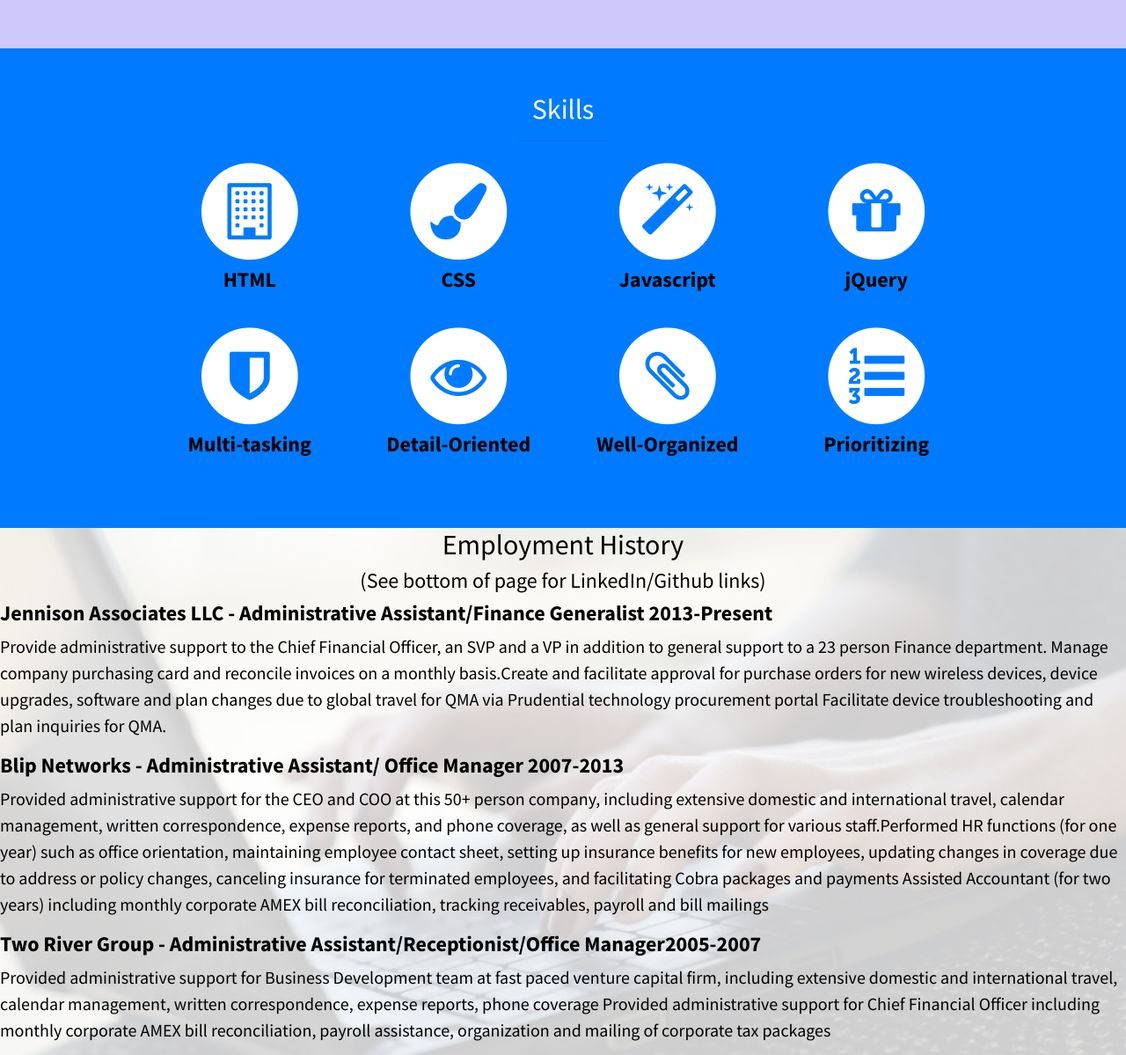
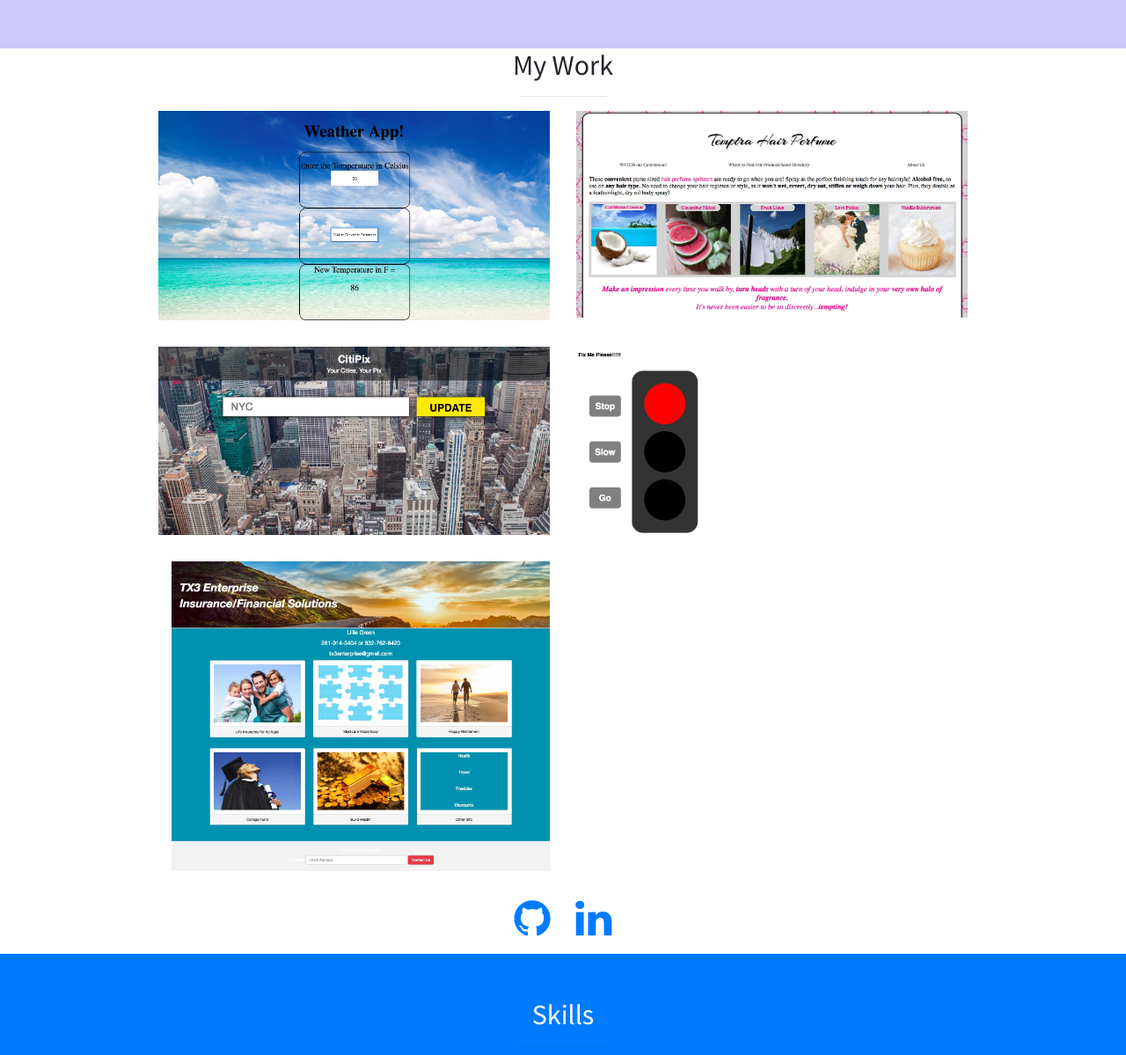
Before and after one commit to agreen2017/portfolio, a website: page index.html in a window 1280 px wide. Shown: the part 1045-2244 px from the top of the page at 88% size. Drawn offline with Linux system fonts and the light colour scheme.

Commit message:
updated index

```diff
--- a/index.html
+++ b/index.html
@@ -33,7 +33,7 @@
           <i class="fa fa-times"></i>
         </a>
         <li class="sidebar-brand">
-          <a class="js-scroll-trigger" href="#top">Start Bootstrap</a>
+          <a class="js-scroll-trigger" href="#top">Angela Green</a>
         </li>
         <li>
           <a class="js-scroll-trigger" href="#top">Home</a>
@@ -42,14 +42,15 @@
           <a class="js-scroll-trigger" href="#about">About</a>
         </li>
         <li>
-          <a class="js-scroll-trigger" href="#services">Services</a>
+          <a class="js-scroll-trigger" href="#services">Skills</a>
         </li>
         <li>
           <a class="js-scroll-trigger" href="#portfolio">Portfolio</a>
         </li>
-        <li>
-          <a class="js-scroll-trigger" href="#contact" onclick=$( "#menu-close").click();>Contact</a>
-        </li>
+        <!-- <li> -->
+          <!-- <a class="js-scroll-trigger" href="#contact" onclick=$( "#menu-close").click();>Contact</a> -->
+
+        <!-- </li> -->
       </ul>
     </nav>
 
@@ -65,15 +66,85 @@
 
     <!-- About -->
     <section id="about" class="about">
-      <div class="container text-center">
+      <div class="container ">
         <h2>
           Job Objective: With a passion to design and develop, I want to work as a junior front-end developer, so I can create and bring new ideas to life through technology. In addition to using my current skills, I am adaptable and eager to quickly learn new technology and processes. I look forward to being a great asset to a forward-thinking company.
         </h2>
+
         <!-- <p class="lead">You can jump to my github here: -->
           <!-- <a target="_blank" href="https://github.com/agreen2017">My Github Account</a>.</p> -->
       </div>
       <!-- /.container -->
     </section>
+
+    <!-- Portfolio -->
+    <section id="portfolio" class="portfolio">
+      <div class="container">
+        <div class="row">
+          <div class="col-lg-10 mx-auto text-center">
+            <h2>My Work</h2>
+            <hr class="small">
+            <div class="row">
+              <div class="col-md-6">
+                <div class="portfolio-item">
+                  <a href="https://agreen2017.github.io/temperature-app/">
+                    <img class="img-portfolio img-fluid" src="img/FireShot Weather App2.jpg">
+                  </a>
+                </div>
+              </div>
+              <div class="col-md-6">
+                <div class="portfolio-item temptra">
+                  <a href="https://agreen2017.github.io/agreen2017/">
+                    <img class="img-portfolio img-fluid" src="img/FireShot Temptra2.jpg">
+                  </a>
+                </div>
+              </div>
+              <div class="col-md-6">
+                <div class="portfolio-item">
+                  <a href="https://agreen2017.github.io/homework-04-citipix/">
+                    <img class="img-portfolio img-fluid" src="img/FireShot Citipix.jpg">
+                  </a>
+                </div>
+              </div>
+              <div class="col-md-6">
+                <div class="portfolio-item">
+                  <a href="https://agreen2017.github.io/homework-03-jquery-traffic-light/">
+                    <img class="img-portfolio img-fluid" src="img/FireShot Traffic Light.jpg">
+                  </a>
+                </div>
+              </div>
+            </div>
+            <div class="col-md-6">
+                <div class="portfolio-item">
+                  <!-- <a href="https://agreen2017.github.io/homework-03-jquery-traffic-light/"> -->
+                    <img class="img-portfolio img-fluid" src="img/FireShot TX3.jpg">
+                  </a>
+                </div>
+              </div>
+
+        <ul class="list-inline text-center">
+              <li class="list-inline-item">
+                <a href="https://github.com/agreen2017">
+                  <i class="fa fa-github fa-fw fa-3x"></i>
+                </a>
+              </li>
+              <li class="list-inline-item">
+                <a href="https://www.linkedin.com/in/angela-green-5a52b85">
+                  <i class="fa fa-linkedin fa-fw fa-3x"></i>
+                </a>
+              </li>
+
+            </ul>
+            <!-- /.row (nested) -->
+            <!--KEEP THIS TO ADD MORE <a href="#" class="btn btn-dark">View More Items</a> -->
+          </div>
+          <!-- /.col-lg-10 -->
+        </div>
+        <!-- /.row -->
+      </div>
+      <!-- /.container -->
+    </section>
+
 
     <!-- Services -->
     <section id="services" class="services bg-primary text-white">
@@ -226,7 +297,8 @@
     <aside class="callout">
       <div class="text-vertical-center history">
         <h2>Employment History</h2>
-        <h4> (See bottom of page for LinkedIn/Github links)</h4>
+
+
         <h5> Jennison Associates LLC - Administrative Assistant/Finance Generalist 2013-Present </h5>
         <p>Provide administrative support to the Chief Financial Officer, an SVP and a VP in addition to general support to a 23 person Finance department. Manage company purchasing card and reconcile invoices on a monthly basis.Create and facilitate approval for purchase orders for new wireless devices, device upgrades, software  and plan changes due to global travel for QMA via Prudential technology procurement portal Facilitate device troubleshooting and plan inquiries for QMA.
         </p>
@@ -234,7 +306,7 @@
         <p>Provided administrative support for the CEO and COO at this 50+ person company, including extensive domestic and international travel, calendar management, written correspondence, expense reports, and phone coverage, as well as general support for various staff.Performed HR functions (for one year) such as office orientation, maintaining employee contact sheet, setting up insurance benefits for new employees, updating changes in coverage due to address or policy changes, canceling insurance for terminated employees, and facilitating Cobra packages and payments Assisted Accountant (for two years) including monthly corporate AMEX bill reconciliation, tracking receivables, payroll and bill mailings
         </p>
 
-          <h5> Two River Group - Administrative Assistant/Receptionist/Office Manager2005-2007 </h5>
+          <h5> Two River Group - Administrative Assistant/Receptionist/Office Manager 2005-2007 </h5>
         <p>Provided administrative support for Business Development team at fast paced venture capital firm, including extensive domestic and international travel, calendar management, written correspondence, expense reports, phone coverage Provided administrative support for Chief Financial Officer including monthly corporate AMEX bill reconciliation, payroll assistance, organization and mailing of corporate tax packages
         </p>
 
@@ -242,7 +314,7 @@
     </aside>
 
     <!-- Portfolio -->
-    <section id="portfolio" class="portfolio">
+    <!--<section id="portfolio" class="portfolio">
       <div class="container">
         <div class="row">
           <div class="col-lg-10 mx-auto text-center">
@@ -281,19 +353,19 @@
             <div class="col-md-6">
                 <div class="portfolio-item">
                   <!-- <a href="https://agreen2017.github.io/homework-03-jquery-traffic-light/"> -->
-                    <img class="img-portfolio img-fluid" src="img/FireShot TX3.jpg">
-                  </a>
-                </div>
-              </div>
+                    <!-- <img class="img-portfolio img-fluid" src="img/FireShot TX3.jpg"> -->
+                  <!-- </a> -->
+                <!-- </div> -->
+              <!-- </div> -->
             <!-- /.row (nested) -->
-            <a href="#" class="btn btn-dark">View More Items</a>
-          </div>
+            <!-- <a href="#" class="btn btn-dark">View More Items</a> -->
+          <!-- </div> -->
           <!-- /.col-lg-10 -->
-        </div>
+        <!-- </div> -->
         <!-- /.row -->
-      </div>
+      <!-- </div> -->
       <!-- /.container -->
-    </section>
+    <!-- </section> -->
 
     <!-- Call to Action -->
     <aside class="call-to-action bg-primary text-white">
```
